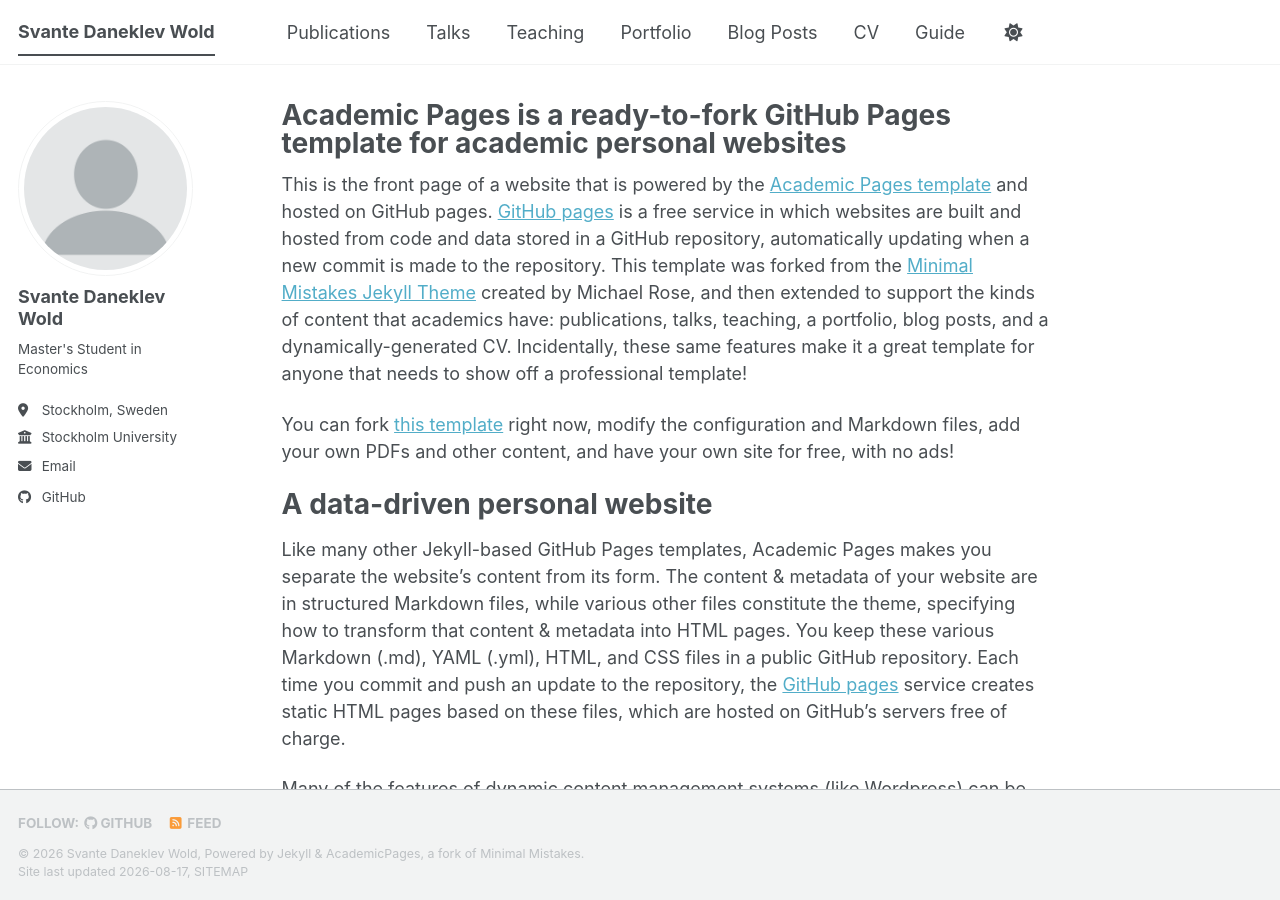
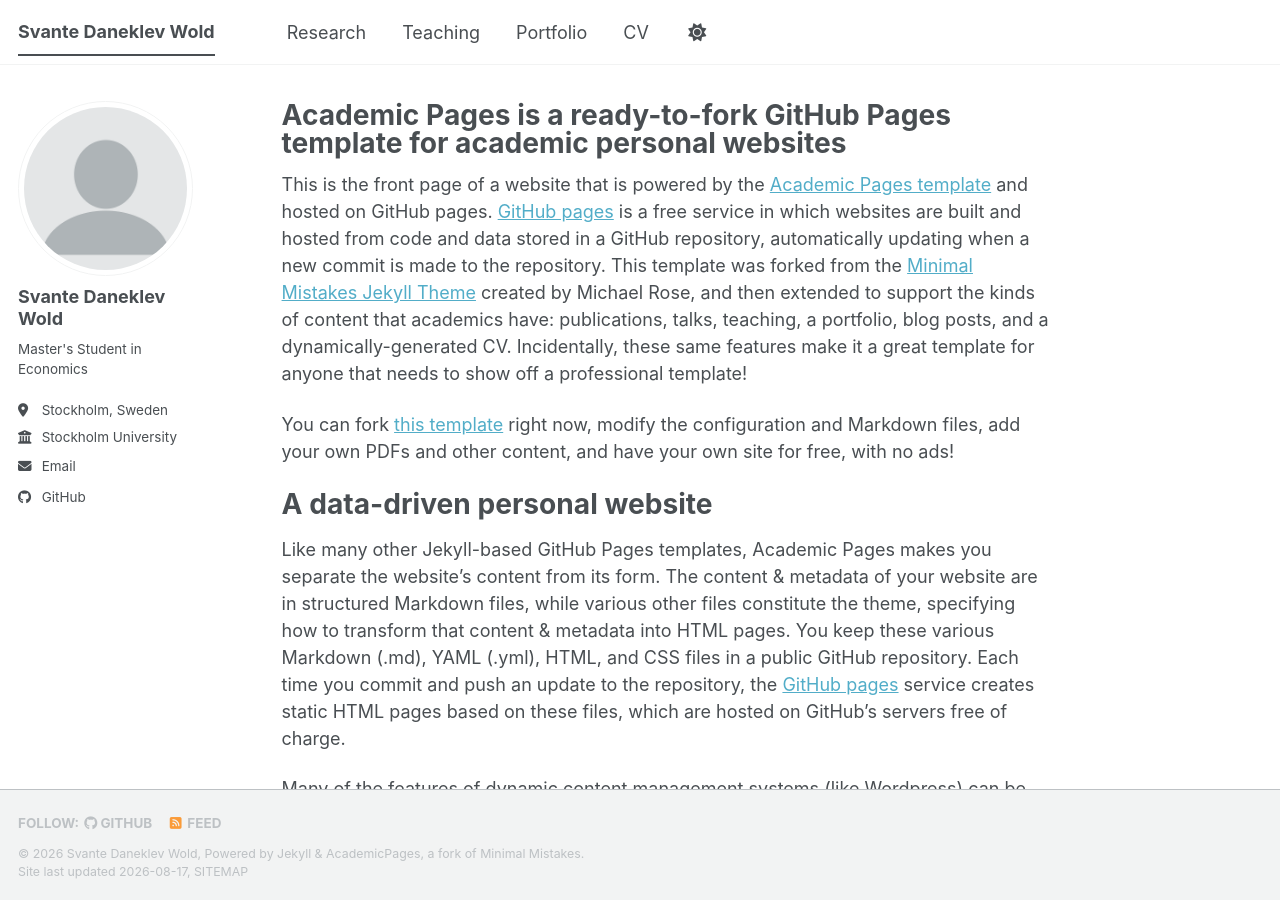
Before and after one commit to svantewold/svantewold.github.io, a Jekyll site: the page built from _pages/about.md, in a window 1280 px wide and 900 px high. Built offline with Jekyll 4.4.1, drawn with Linux system fonts in a browser that asks for light colours; a style sheet for code colours, icons or effects is not loaded.

Commit message:
Change navigation header

```diff
--- a/_data/navigation.yml
+++ b/_data/navigation.yml
@@ -8,11 +8,8 @@
 #      Markdown formatted page while the second is generated using JSON.
 
 main:
-  - title: "Publications"
+  - title: "Research"
     url: /publications/
-
-  - title: "Talks"
-    url: /talks/
 
   - title: "Teaching"
     url: /teaching/
@@ -20,14 +17,8 @@ main:
   - title: "Portfolio"
     url: /portfolio/
 
-  - title: "Blog Posts"
-    url: /year-archive/
-
   - title: "CV"
     url: /cv/
 
-  # - title: "CV"
-  #   url: /cv-json/
-
-  - title: "Guide"
-    url: /markdown/
+#  - title: "Guide"
+#    url: /markdown/
```
